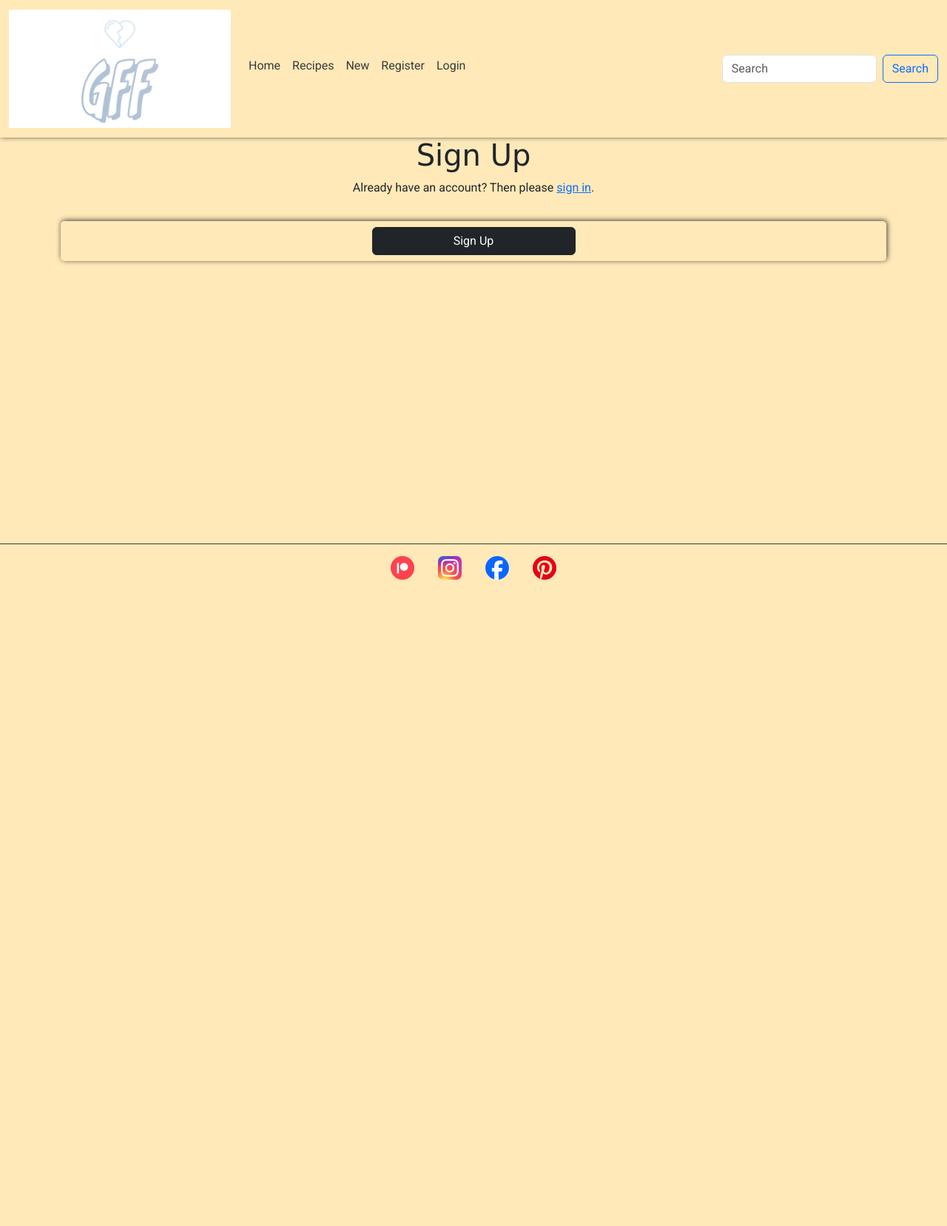
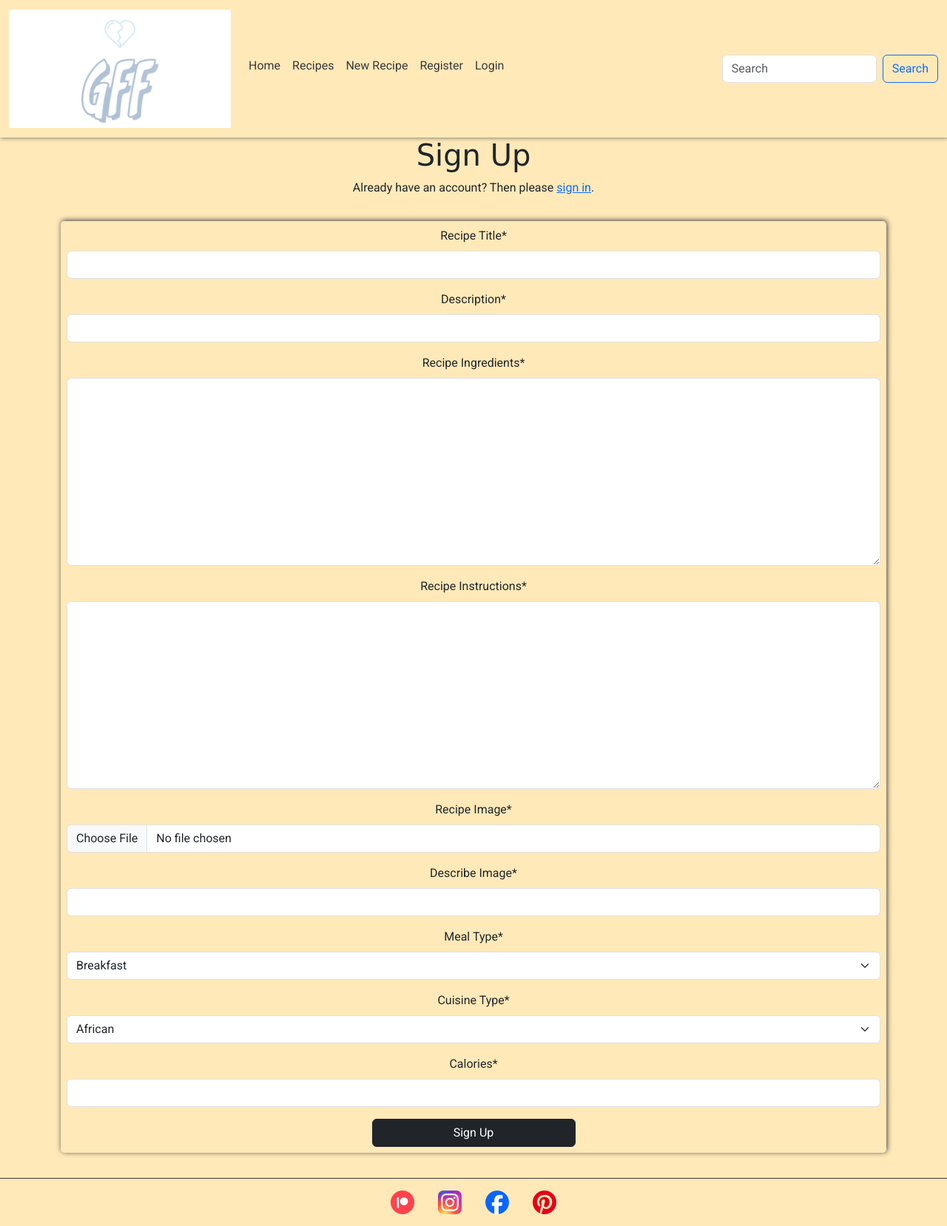
Before and after one commit to emilyrosenberg/grain-free-friend, a Django app: template templates/allauth/account/signup.html in a window 1280 px wide. Shown: the whole page at 74% size. Before the commit the page ends 784 px from the top, so only its background shows below. Run offline with Django 3.2, Linux system fonts and the light colour scheme; the template is opened without the code that fills it: values that come from a table or form of the project are taken from there, others are empty; parts of the project's set-up code (start-up, migrations or seed data) failed here and were passed over; some libraries are stand-ins or nearby versions; some web fonts are replaced.

Commit message:
Create for to create new recipe (not working yet)

```diff
--- a/main/settings.py
+++ b/main/settings.py
@@ -40,6 +40,7 @@ INSTALLED_APPS = [
     'django.contrib.messages',
     'django.contrib.staticfiles',
     'django.contrib.sites',
+    'djrichtextfield',
 
     'allauth',
     'allauth.account',
--- a/main/urls.py
+++ b/main/urls.py
@@ -21,4 +21,5 @@ urlpatterns = [
     path('accounts/', include('allauth.urls')),
     # finds the urls file within the home app
     path('',include('home.urls')),
+    path('recipes/', include('recipes.urls'))
 ]
--- /dev/null
+++ b/recipes/forms.py
@@ -0,0 +1,41 @@
+from django import forms
+from djrichtextfield.widgets import RichTextWidget
+from .models import Recipe
+
+
+class RecipeForm(forms.ModelForm):
+    """ Form to create a recipe """
+
+    class Meta:
+        model = Recipe
+        fields = [
+            "title",
+            "description",
+            "ingredients",
+            "instructions",
+            "image",
+            "image_alt",
+            "meal_type",
+            "cuisine_types",
+            "calories",
+        ]
+
+        ingredients = forms.CharField(widget=RichTextWidget())
+        instructions = forms.CharField(widget=RichTextWidget())
+
+        widget = {
+            "description": forms.Textarea(attrs={"rows": 5}),
+        }
+
+        # Overrides label names, the one on the right is the display title
+        labels = {
+            "title": "Recipe Title",
+            "description": "Description",
+            "ingredients": "Recipe Ingredients",
+            "instructions": "Recipe Instructions",
+            "image": "Recipe Image",
+            "image_alt": "Describe Image",
+            "meal_type": "Meal Type",
+            "cuisine_types": "Cuisine Type",
+            "calories": "Calories",
+        }
--- /dev/null
+++ b/recipes/urls.py
@@ -0,0 +1,7 @@
+from django.urls import path
+from .views import AddRecipe
+
+
+urlpatterns = [
+    path("add/", AddRecipe.as_view(), name="add_recipe"),
+]
--- a/templates/includes/header.html
+++ b/templates/includes/header.html
@@ -20,7 +20,7 @@
                 <a class="nav-link" href="#">Recipes</a>
               </li>
               <li class="nav-item">
-                <a class="nav-link" href="#">New</a>
+                <a class="nav-link {% if url_name == 'add_recipe' %}active{% endif %}" href="{% url 'add_recipe' %}">New Recipe</a>
               </li>
               <!-- Shows or hides appropriate login/logout options -->
               {% if request.user.is_authenticated %}
```
Also changed, not shown: recipes/templates/recipes/add_recipe.html (added, +18 -0 lines), recipes/views.py (+20 -2 lines).
